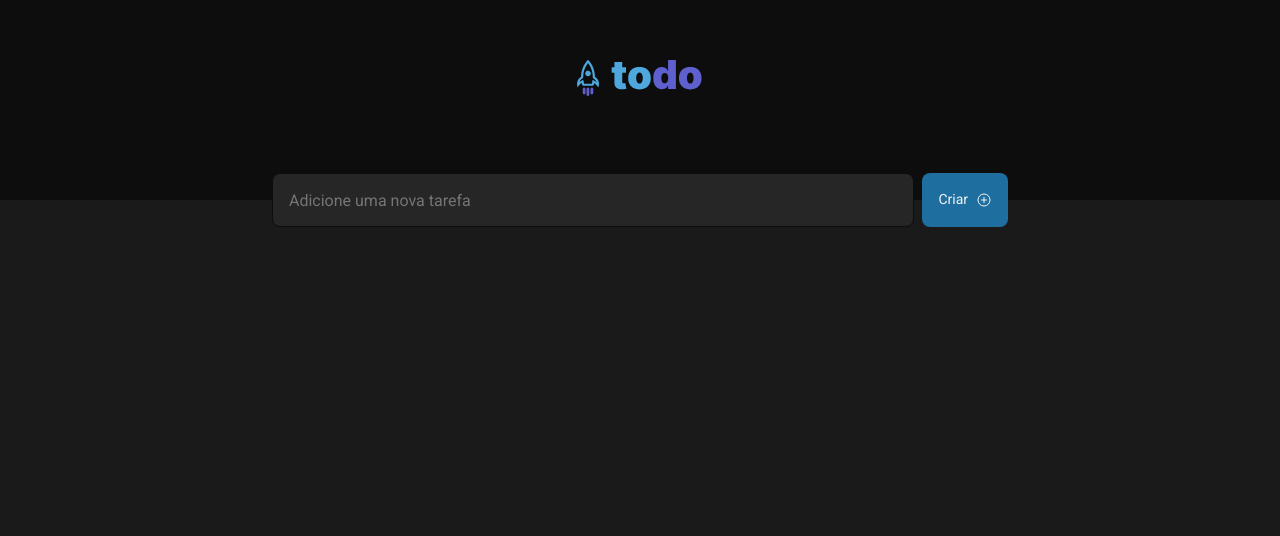
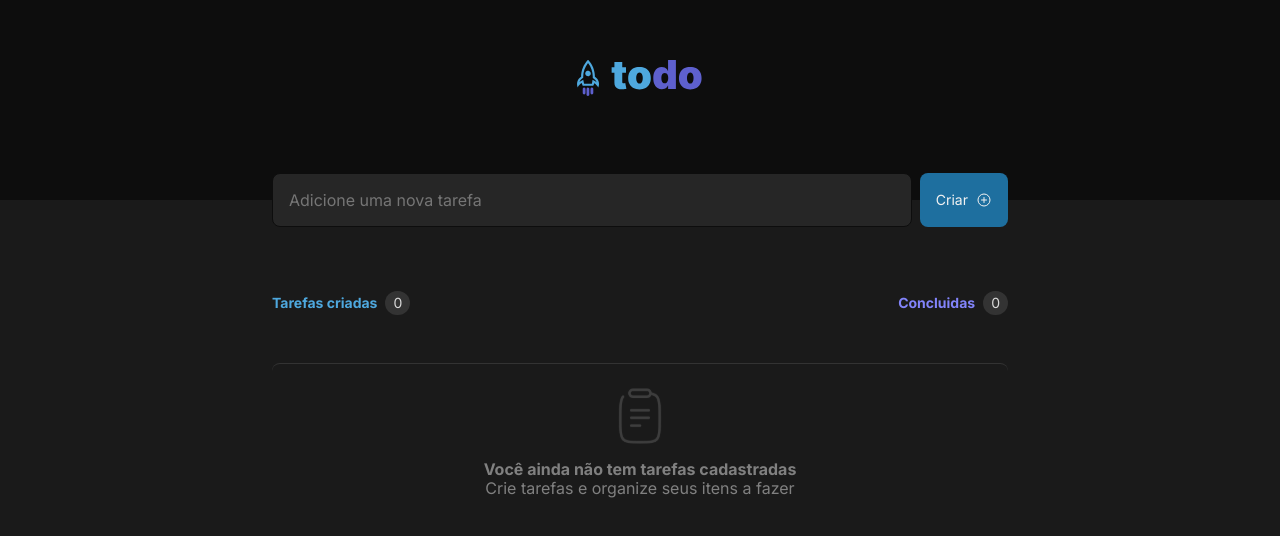
Before and after one commit to kzeca/to-do-list, a React (Vite) app in the folder frontend/: page / in a window 1280 px wide. Shown: the top 536 px of the page. Built offline with nearby package versions, Linux system fonts and the light colour scheme.

Commit message:
Create 'noTask' context on application layout

```diff
--- a/frontend/index.html
+++ b/frontend/index.html
@@ -7,7 +7,7 @@
     <link rel="icon" type="image/svg+xml" href="/src/assets/logo.svg" />
     <meta name="viewport" content="width=device-width, initial-scale=1.0" />
 
-    <link href="https://fonts.googleapis.com/css2?family=Roboto:wght@400;700&display=swap" rel="stylesheet">
+    <link href="https://fonts.googleapis.com/css2?family=Inter:wght@400;700&display=swap" rel="stylesheet">
 
     <title>Todo</title>
   </head>
--- a/frontend/src/App.module.css
+++ b/frontend/src/App.module.css
@@ -5,11 +5,7 @@
   justify-content: center;
 }
 
-.wrapper {
-
-}
-
-.addTask {
+.wrapper form{
   display: flex;
   padding: 0;
   align-items: center;
@@ -19,3 +15,38 @@
   height: 3.375rem;
   margin-top: calc(0px - 1.5rem - 3px)
 }
+
+.tasksContainer {
+  display: flex;
+  flex-direction: column;
+  padding: 0;
+  gap: 1.5rem;
+  margin-top: 4rem;
+  width: 100%;
+}
+
+.tasksContainer header{
+  display: flex;
+  flex-direction: row;
+  align-items: center;
+  justify-content: space-between;
+}
+
+.noTask {
+  display: flex;
+  flex-direction: column;
+  align-items: center;
+  justify-content: center;
+  margin-top: 1.5rem;
+  padding: 1.5rem 4em;
+  gap: 1rem;
+
+  border-radius: 8px;
+  border-top: 1px solid var(--gray-400);
+}
+
+.noTask span{
+  text-align: center;
+  color: var(--gray-300);
+  font-size: 1rem;
+}
--- a/frontend/src/App.tsx
+++ b/frontend/src/App.tsx
@@ -1,20 +1,48 @@
+import { FormEvent, useState } from 'react';
 import styles from './App.module.css';
+import { Counter } from './components/Counter';
 import { CreateButton } from './components/CreateButton';
 import { Header } from './components/Header';
 import { TextInput } from './components/TextInput';
 import './global.css';
+import clipboardImg from './assets/clipboard.svg';
 
 export function App() {
+
+  function handleCreateNewTask(event: FormEvent): void {
+    event.preventDefault();
+  }
+
+  const [hasTask, setHasTask] = useState<boolean>(false);
+
   return (
     <div className={styles.app}>
       <Header />
       <div className={styles.wrapper}>
         <main>
-          <div className={styles.addTask}>
+          <form onSubmit={handleCreateNewTask}>
             <TextInput />
             <CreateButton />
+          </form>
+          <div className={styles.tasksContainer}>
+            <header>
+              <Counter text="Tarefas criadas" counter="0" strongColor='blue' />
+              <Counter text="Concluidas" counter="0" strongColor='purple'/>
+            </header>
+            <main>
+              {!hasTask ? (
+                <div className={styles.noTask}>
+                  <img src={clipboardImg}  />
+                  <span><strong>Você ainda não tem tarefas cadastradas</strong> <br />
+                  Crie tarefas e organize seus itens a fazer</span>
+                </div>
+              ): (
+                <div>
+
+                </div>
+              ) }
+            </main>
           </div>
-
         </main>
       </div>
     </div>
--- /dev/null
+++ b/frontend/src/components/Counter.module.css
@@ -0,0 +1,14 @@
+.container {
+    display: flex;
+    flex-direction: row;
+    align-items: center;
+    padding: 0;
+    gap: 8px;
+}
+
+.container span{
+    color: var(--gray-200);
+    background: var(--gray-400);
+    border-radius: 999px;
+    padding: 2px 8px;
+}
--- /dev/null
+++ b/frontend/src/components/Counter.tsx
@@ -0,0 +1,22 @@
+import styles from './Counter.module.css';
+
+interface CounterProps {
+    text: string;
+    counter: string;
+    strongColor: string;
+}
+
+export function Counter(props: CounterProps) {
+    const { text , counter , strongColor } = props;
+    return (
+        <div className={styles.container}>
+            <strong style={{"color": `var(--${strongColor})`}}>
+                {text}
+            </strong>
+            <span>
+                {counter}
+            </span>
+        </div>
+
+    )
+}
--- a/frontend/src/components/CreateButton.tsx
+++ b/frontend/src/components/CreateButton.tsx
@@ -3,7 +3,7 @@ import styles from './CreateButton.module.css';
 
 export function CreateButton() {
     return (
-        <button className={styles.createButton}>
+        <button type='submit' className={styles.createButton}>
             Criar
             <PlusCircle size={16}/>
         </button>
--- a/frontend/src/global.css
+++ b/frontend/src/global.css
@@ -34,7 +34,7 @@ body {
 }
 
 body, input, textarea, button {
-    font-family: 'Roboto', sans-serif;
+    font-family: 'Inter', sans-serif;
     line-height: 140%;
     font-weight: 400;
     font-size: 0.875rem;
```
Also changed, not shown: frontend/src/assets/clipboard.svg (added).
